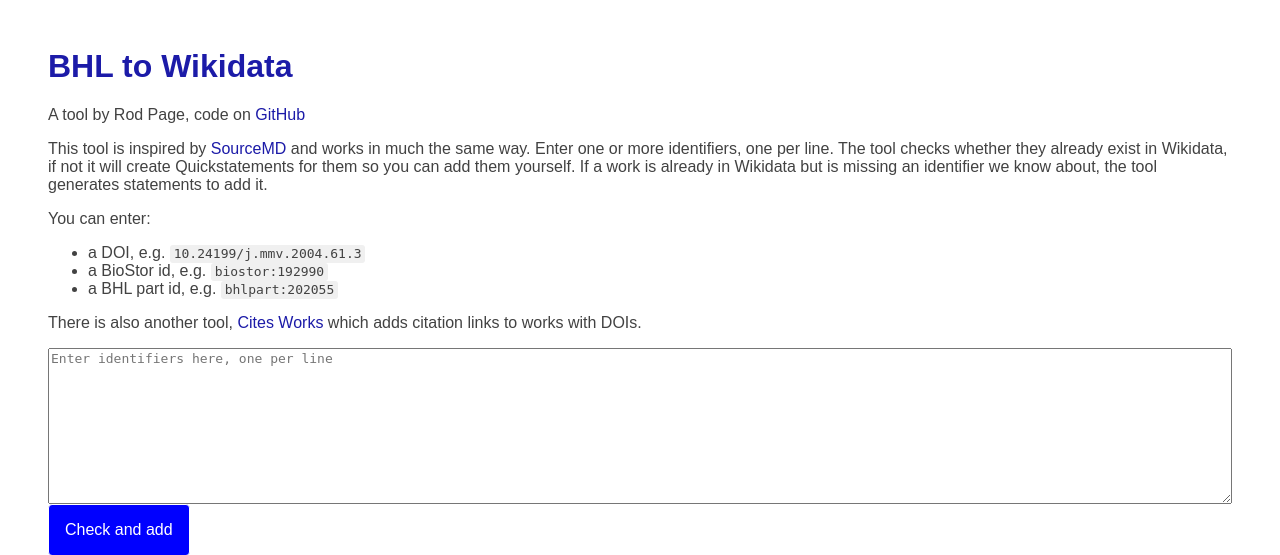
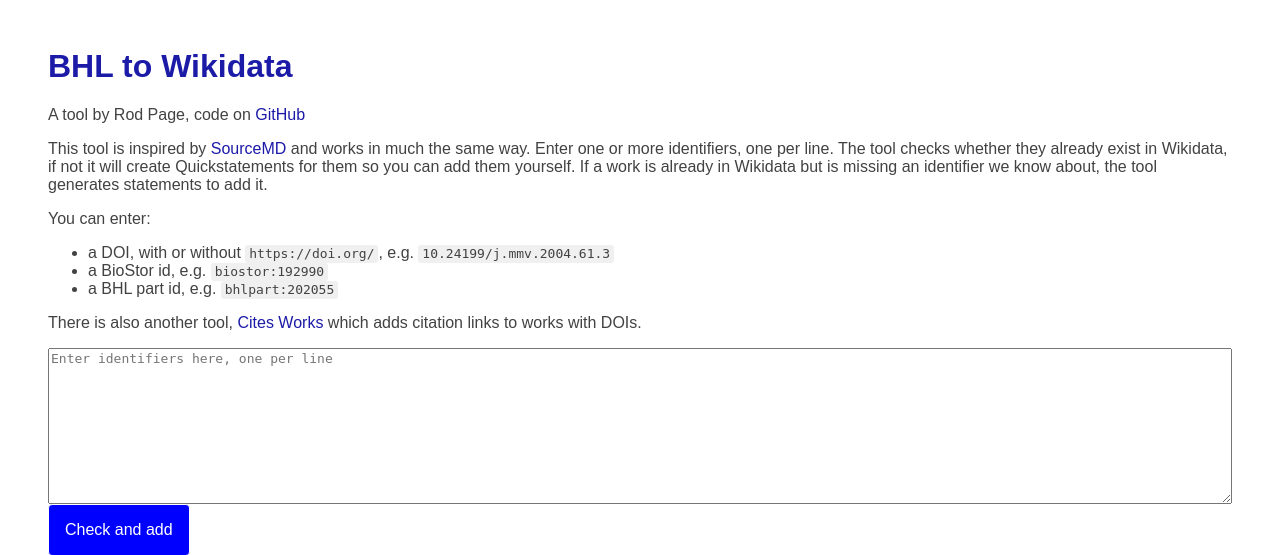
Before and after one commit to rdmpage/bhl-wikidata, a PHP site: page / in a window 1280 px wide. Shown: the top 555 px of the page. Run offline with PHP 8.4, Linux system fonts and the light colour scheme.

Commit message:
Accept DOIs pasted as links or with a doi: label
Both entry points test the input against a pattern anchored to "10.", so
https://doi.org/10.24199/j.mmv.2004.61.3 was reported as a bad identifier
by index.php and as "no data" by cites.php.

Strip the resolver or "doi:" prefix before testing, so everything after
that sees the bare DOI. index.php still lists the identifier as it was
typed, and a link and its bare DOI are reported as duplicates.

```diff
--- a/cites.php
+++ b/cites.php
@@ -23,7 +23,7 @@
 
 	foreach ($raw_ids as $raw_id)
 	{
-		$id = trim($raw_id);
+		$id = strip_doi_prefix($raw_id);
 
 		if ($id == '')
 		{
--- a/index.php
+++ b/index.php
@@ -50,9 +50,12 @@
 		}
 	}
 
-	if (preg_match('/^10\.[0-9]{4,}(?:\.[0-9]+)*(?:\/|%2F)(?:(?![\"&\'])\S)+/', $id))
+	$doi = strip_doi_prefix($id);
+
+	if (preg_match('/^10\.[0-9]{4,}(?:\.[0-9]+)*(?:\/|%2F)(?:(?![\"&\'])\S)+/', $doi))
 	{
 		$parsed['type'] = 'doi';
+		$parsed['value'] = $doi;
 		return $parsed;
 	}
 
@@ -833,7 +836,7 @@
 
 <p>You can enter:</p>
 <ul>
-	<li>a DOI, e.g. <code>10.24199/j.mmv.2004.61.3</code></li>
+	<li>a DOI, with or without <code>https://doi.org/</code>, e.g. <code>10.24199/j.mmv.2004.61.3</code></li>
 	<li>a BioStor id, e.g. <code>biostor:192990</code></li>
 	<li>a BHL part id, e.g. <code>bhlpart:202055</code></li>
 </ul>
--- a/shared.php
+++ b/shared.php
@@ -1,4 +1,12 @@
 <?php
+
+//----------------------------------------------------------------------------------------
+// People often paste a DOI as a link, or with a "doi:" label. Returns the bare DOI, and
+// leaves anything else as it found it.
+function strip_doi_prefix($id)
+{
+	return preg_replace('/^(?:(?:https?:\/\/)?(?:www\.|dx\.)?doi\.org\/|doi:\s*)/i', '', trim($id));
+}
 
 //----------------------------------------------------------------------------------------
 function doi_to_agency($doi)
```
Also changed, not shown: README.md.
